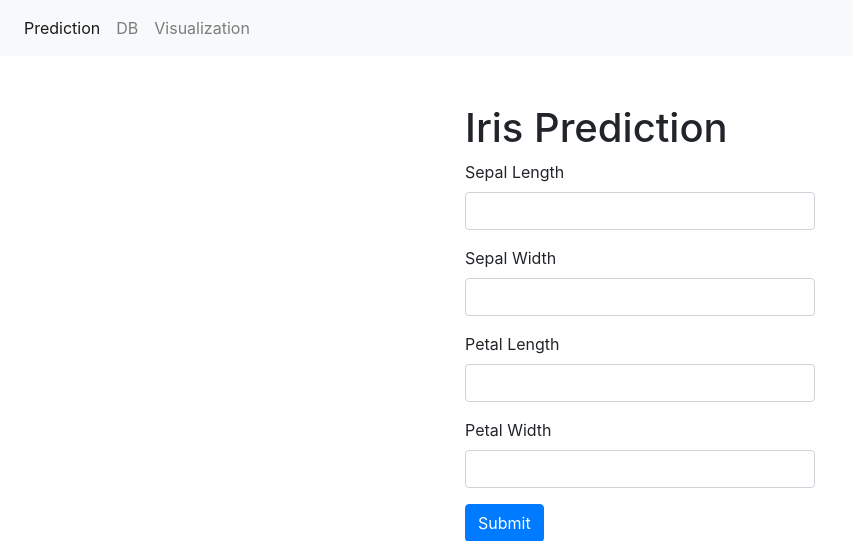
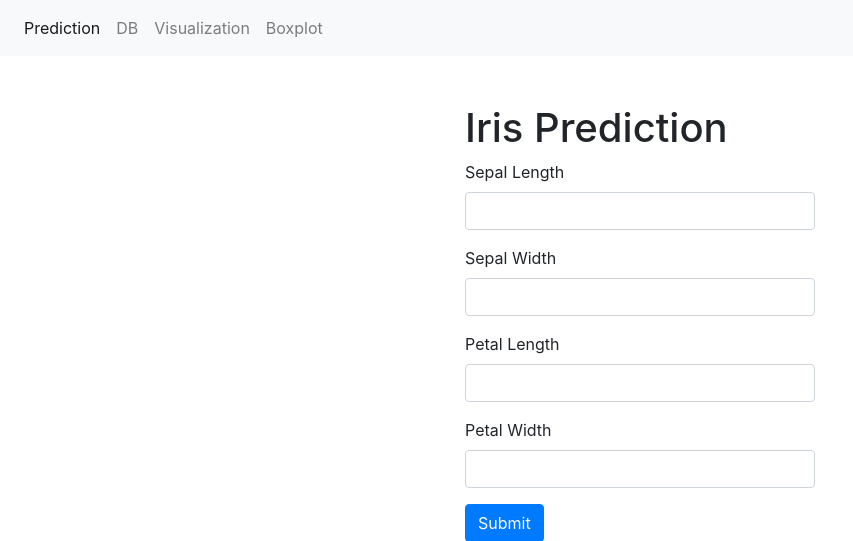
Before and after one commit to common47/ML_iris, a Django app: page / in a window 1280 px wide. Shown: the top 541 px of the page, without its empty margins (0-853 px from the left). Run offline with Django 4.2, Linux system fonts and the light colour scheme; some libraries are stand-ins or nearby versions.

Commit message:
add the boxplot.html, and modify urls and views.

```diff
--- a/templates/base.html
+++ b/templates/base.html
@@ -28,6 +28,9 @@
                 <li class="nav-item">
                     <a class="nav-link" href="/visual">Visualization</a>
                 </li>
+                   <li class="nav-item">
+                    <a class="nav-link" href="/boxplot">Boxplot</a>
+                </li>
             </ul>
         </div>
     </nav>
```
